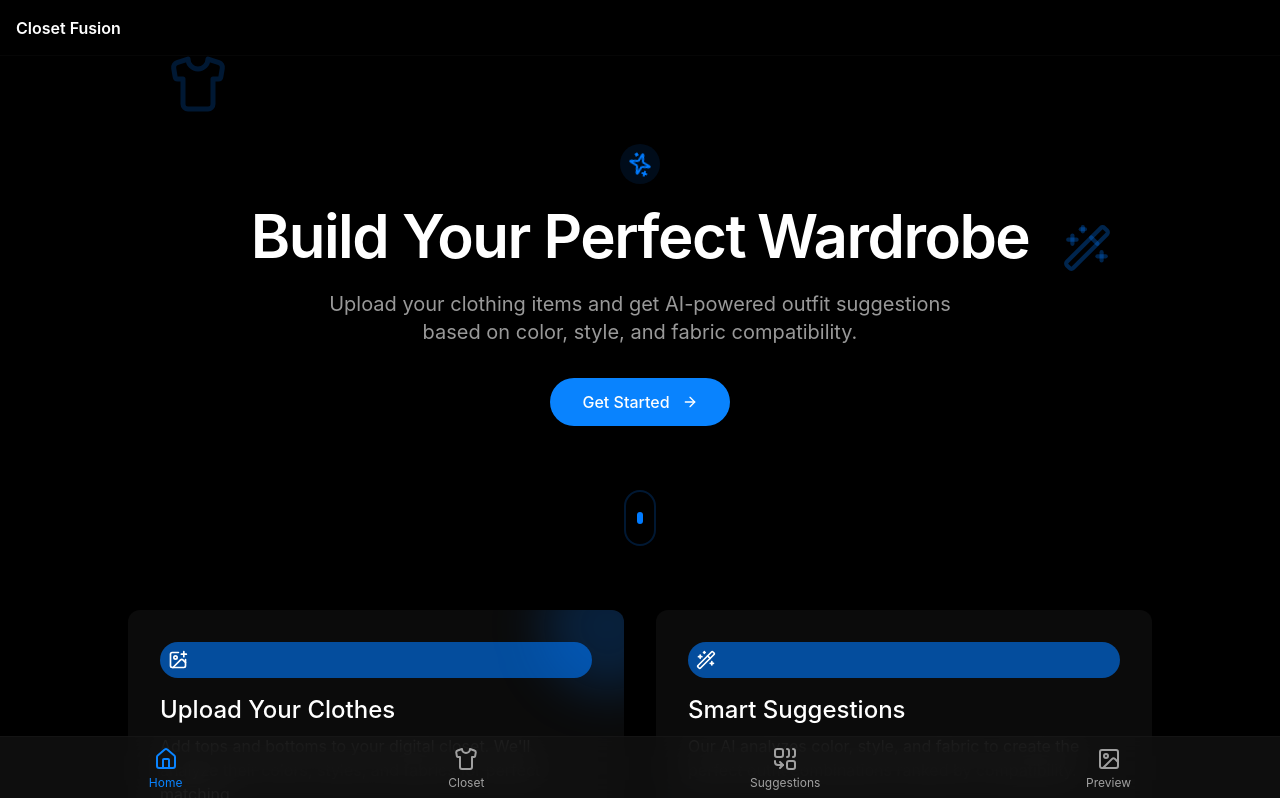
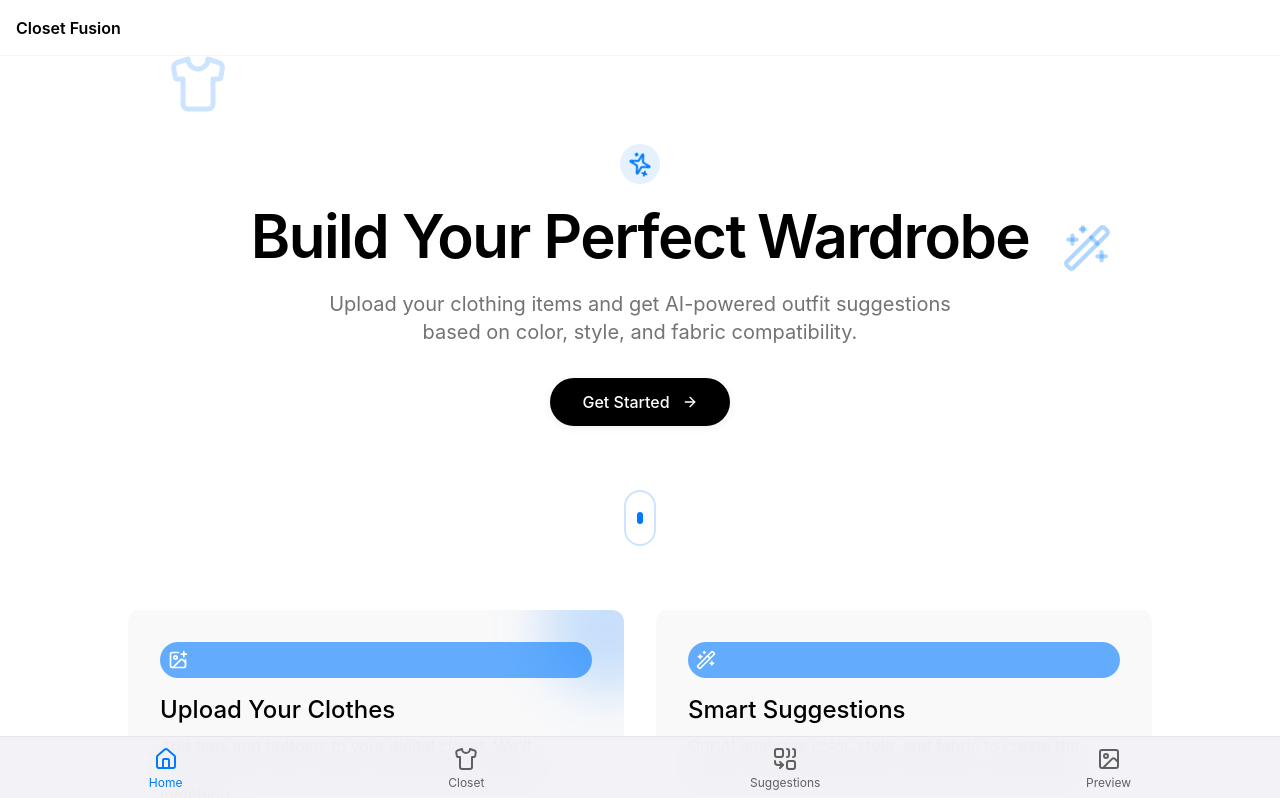
Before and after one commit to Abdullaaziz098/closet-fusion-suggestions, a React (Vite) app: page / in a window 1280 px wide. Shown: the top 798 px of the page. Built offline with nearby package versions, Linux system fonts and the light colour scheme.

Commit message:
Implement light mode theme
Adds a light mode theme with dark buttons and elements, maintaining an iOS-inspired design.

```diff
--- a/src/components/FashionImagePreview.tsx
+++ b/src/components/FashionImagePreview.tsx
@@ -78,17 +78,17 @@ const FashionImagePreview = ({ top, bottom, onRefresh }: FashionImagePreviewProp
   }, [top, bottom]);
 
   return (
-    <div className="relative w-full h-full rounded-xl bg-ios-card border border-ios-border/20 overflow-hidden shadow-ios">
+    <div className="relative w-full h-full rounded-xl bg-ios-card border border-ios-border/10 overflow-hidden shadow-ios">
       {isLoading ? (
         <div className="absolute inset-0 flex flex-col items-center justify-center">
           <Loader2 className="h-12 w-12 animate-spin text-ios-accent mb-4" />
-          <span className="text-white/80">Generating fashion preview...</span>
+          <span className="text-ios-text">Generating fashion preview...</span>
           <p className="text-xs text-ios-textSecondary mt-2">This may take a few seconds</p>
         </div>
       ) : error ? (
         <div className="absolute inset-0 flex flex-col items-center justify-center p-6">
           <p className="text-destructive mb-4 text-center">{error}</p>
-          <Button onClick={generateImage} variant="secondary" className="bg-ios-card border border-ios-border/50 hover:bg-ios-border/20">
+          <Button onClick={generateImage} variant="secondary">
             Try Again
           </Button>
         </div>
@@ -97,7 +97,7 @@ const FashionImagePreview = ({ top, bottom, onRefresh }: FashionImagePreviewProp
           <Button
             onClick={generateImage}
             size="lg"
-            className="mb-4 bg-ios-accent hover:bg-ios-accent/90 text-white rounded-full px-6 shadow-ios-sm"
+            className="mb-4"
             disabled={!top || !bottom}
           >
             <Camera className="mr-2 h-5 w-5" />
@@ -123,7 +123,8 @@ const FashionImagePreview = ({ top, bottom, onRefresh }: FashionImagePreviewProp
           <Button
             onClick={handleRefresh}
             size="sm"
-            className="absolute bottom-4 right-4 bg-ios-card/70 backdrop-blur-lg border border-white/10 rounded-full shadow-ios px-4"
+            variant="secondary"
+            className="absolute bottom-4 right-4 rounded-full shadow-ios"
           >
             <RefreshCw className="mr-2 h-4 w-4" />
             Refresh
--- a/src/components/Layout.tsx
+++ b/src/components/Layout.tsx
@@ -22,7 +22,7 @@ const Layout = ({ children, hideNav = false }: LayoutProps) => {
       {!hideNav && (
         <header className="ios-top-bar">
           <Link to="/" className="flex items-center gap-2">
-            <span className="font-semibold text-white">Closet Fusion</span>
+            <span className="font-semibold text-black">Closet Fusion</span>
           </Link>
         </header>
       )}
--- a/src/components/ui/button.tsx
+++ b/src/components/ui/button.tsx
@@ -10,13 +10,13 @@ const buttonVariants = cva(
   {
     variants: {
       variant: {
-        default: "bg-ios-accent text-white hover:bg-ios-accent/90 shadow-ios-sm",
+        default: "bg-black text-white hover:bg-black/90 shadow-ios-sm",
         destructive:
           "bg-destructive text-destructive-foreground hover:bg-destructive/90",
         outline:
-          "border border-ios-border/50 bg-ios-card hover:bg-ios-border/20 text-ios-text",
+          "border border-ios-border bg-ios-background hover:bg-ios-border/10 text-ios-text",
         secondary:
-          "bg-secondary text-ios-text hover:bg-secondary/80",
+          "bg-ios-card text-ios-text hover:bg-ios-border/20 shadow-ios-sm",
         ghost: "hover:bg-ios-border/10 text-ios-text hover:text-ios-accent",
         link: "text-ios-accent underline-offset-4 hover:underline p-0 h-auto",
       },
--- a/src/components/ui/card.tsx
+++ b/src/components/ui/card.tsx
@@ -10,7 +10,7 @@ const Card = React.forwardRef<
   <div
     ref={ref}
     className={cn(
-      "rounded-xl border border-ios-border/20 bg-ios-card text-ios-text shadow-ios",
+      "rounded-xl border border-ios-border/10 bg-ios-card text-ios-text shadow-ios",
       className
     )}
     {...props}
--- a/src/index.css
+++ b/src/index.css
@@ -6,23 +6,23 @@
 
 @layer base {
   :root {
-    --background: 0 0% 0%;
-    --foreground: 0 0% 100%;
+    --background: 0 0% 100%;
+    --foreground: 0 0% 0%;
 
-    --card: 0 0% 7%;
-    --card-foreground: 0 0% 100%;
+    --card: 240 24% 96%;
+    --card-foreground: 0 0% 0%;
 
-    --popover: 0 0% 7%;
-    --popover-foreground: 0 0% 100%;
+    --popover: 0 0% 100%;
+    --popover-foreground: 0 0% 0%;
 
     --primary: 211 100% 50%;
     --primary-foreground: 0 0% 100%;
 
-    --secondary: 0 0% 9%;
-    --secondary-foreground: 0 0% 100%;
+    --secondary: 240 10% 96%;
+    --secondary-foreground: 0 0% 0%;
 
-    --muted: 0 0% 15%;
-    --muted-foreground: 0 0% 60%;
+    --muted: 240 10% 95%;
+    --muted-foreground: 0 0% 45%;
 
     --accent: 211 100% 50%;
     --accent-foreground: 0 0% 100%;
@@ -30,19 +30,19 @@
     --destructive: 0 84.2% 60.2%;
     --destructive-foreground: 0 0% 100%;
 
-    --border: 0 0% 13%;
-    --input: 0 0% 13%;
+    --border: 240 10% 90%;
+    --input: 240 10% 90%;
     --ring: 211 100% 50%;
 
     --radius: 0.75rem;
 
-    --sidebar-background: 0 0% 5%;
-    --sidebar-foreground: 0 0% 100%;
+    --sidebar-background: 0 0% 100%;
+    --sidebar-foreground: 0 0% 0%;
     --sidebar-primary: 211 100% 50%;
     --sidebar-primary-foreground: 0 0% 100%;
-    --sidebar-accent: 0 0% 9%;
-    --sidebar-accent-foreground: 0 0% 100%;
-    --sidebar-border: 0 0% 13%;
+    --sidebar-accent: 0 0% 95%;
+    --sidebar-accent-foreground: 0 0% 0%;
+    --sidebar-border: 0 0% 90%;
     --sidebar-ring: 211 100% 50%;
   }
 }
@@ -53,26 +53,26 @@
   }
 
   body {
-    @apply bg-black text-white font-sans;
+    @apply bg-white text-black font-sans;
     scroll-behavior: smooth;
   }
 }
 
 /* iOS-inspired components */
 .ios-card {
-  @apply bg-ios-card rounded-xl shadow-ios border border-ios-border/10 backdrop-blur-sm;
+  @apply bg-ios-card rounded-xl shadow-ios border border-ios-border/10;
 }
 
 .ios-button {
-  @apply rounded-full px-5 py-2.5 font-semibold transition-all active:scale-95;
+  @apply rounded-full px-5 py-2.5 font-semibold transition-all active:scale-95 bg-black text-white;
 }
 
 .ios-input {
-  @apply bg-ios-card border border-ios-border/30 rounded-lg px-4 py-3 text-white focus:border-ios-accent outline-none;
+  @apply bg-ios-card border border-ios-border/30 rounded-lg px-4 py-3 text-black focus:border-ios-accent outline-none;
 }
 
 .ios-nav {
-  @apply fixed bottom-0 w-full bg-ios-card/80 backdrop-blur-lg border-t border-ios-border/30 h-16;
+  @apply fixed bottom-0 w-full bg-ios-card/90 backdrop-blur-lg border-t border-ios-border h-16;
 }
 
 .ios-tab {
@@ -84,11 +84,11 @@
 }
 
 .ios-blur-bg {
-  @apply backdrop-blur-xl bg-ios-card/80;
+  @apply backdrop-blur-xl bg-white/80;
 }
 
 .ios-top-bar {
-  @apply fixed top-0 w-full h-14 bg-ios-background/80 backdrop-blur-xl border-b border-ios-border/20 z-50 flex items-center px-4;
+  @apply fixed top-0 w-full h-14 bg-ios-background/80 backdrop-blur-xl border-b border-ios-border/30 z-50 flex items-center px-4;
 }
 
 /* Enhanced animation classes */
--- a/tailwind.config.ts
+++ b/tailwind.config.ts
@@ -1,4 +1,3 @@
-
 import type { Config } from "tailwindcss";
 
 export default {
@@ -64,12 +63,12 @@ export default {
 					ring: 'hsl(var(--sidebar-ring))'
 				},
 				ios: {
-					background: '#000000',
-					card: '#121212',
-					accent: '#0A84FF',
-					text: '#FFFFFF',
-					textSecondary: '#8A898C',
-					border: '#222222'
+					background: '#FFFFFF',
+					card: '#F2F2F7',
+					accent: '#007AFF',
+					text: '#000000',
+					textSecondary: '#6E6E73',
+					border: '#E5E5EA'
 				}
 			},
 			borderRadius: {
@@ -81,9 +80,9 @@ export default {
 				sans: ['-apple-system', 'BlinkMacSystemFont', 'San Francisco', 'Helvetica Neue', 'Helvetica', 'Arial', 'sans-serif'],
 			},
 			boxShadow: {
-				'ios': '0 4px 16px rgba(0,0,0,0.12)',
-				'ios-sm': '0 2px 8px rgba(0,0,0,0.12)',
-				'ios-lg': '0 8px 24px rgba(0,0,0,0.16)',
+				'ios': '0 4px 16px rgba(0,0,0,0.08)',
+				'ios-sm': '0 2px 8px rgba(0,0,0,0.06)',
+				'ios-lg': '0 8px 24px rgba(0,0,0,0.12)',
 			},
 			keyframes: {
 				'accordion-down': {
```
